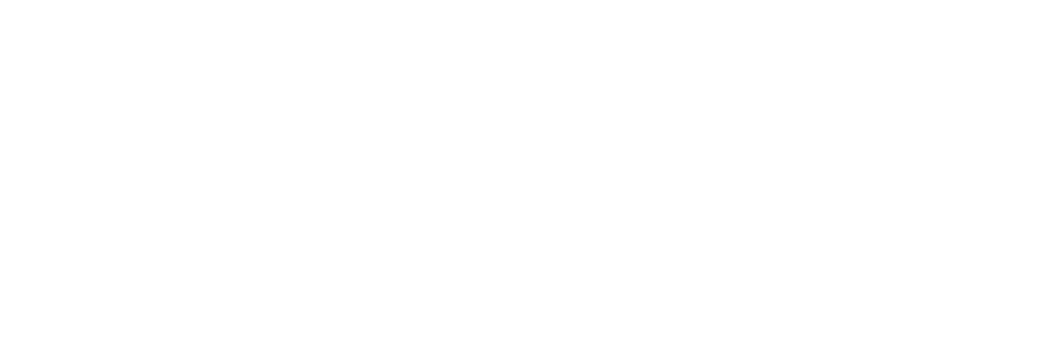
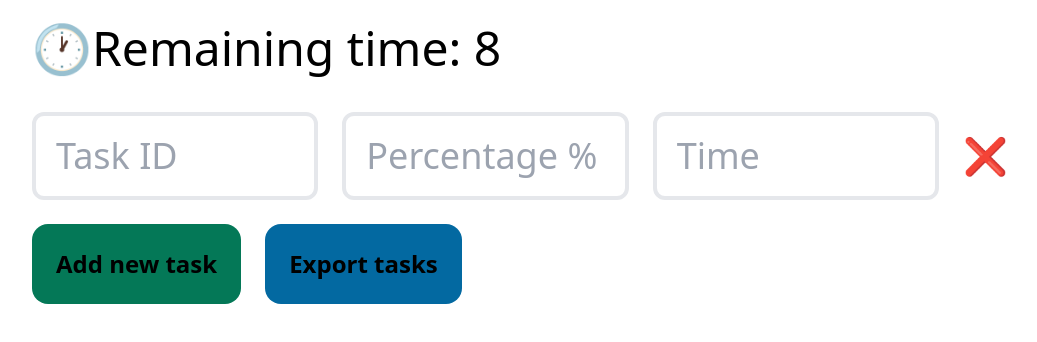
Before and after one commit to PedroL22/Task-Calculator, a React (Vite) app: page / in a window 1280 px wide. Shown: the top 342 px of the page, without its empty margins (120-1157 px from the left). Built offline with nearby package versions, Linux system fonts and the light colour scheme.

Commit message:
✨ feat: Add basic project structure and components

```diff
--- a/src/App.tsx
+++ b/src/App.tsx
@@ -1,9 +1,66 @@
-import { TaskInput } from '~/components/TaskInput'
+import { useState } from 'react'
+
+import { AddTaskButton } from '~/components/AddTaskButton'
+import { ExportButton } from '~/components/ExportButton'
+import { TaskRow } from '~/components/TaskRow'
+
+import { generateRandomID } from '~/utils/generateRandomID'
+
+import type { TaskEntity } from '~/entities/TaskEntity'
 
 export const App = () => {
+  const [remainingTime, setRemainingTime] = useState(8)
+  const [tasks, setTasks] = useState<TaskEntity[]>([
+    { id: generateRandomID(), code: '', percentage: undefined, time: undefined },
+  ])
+
+  const addTask = () => {
+    setTasks([...tasks, { id: generateRandomID(), code: '', percentage: undefined, time: undefined }])
+  }
+
+  const removeTask = (id: string) => {
+    const newTasks = tasks.filter((task) => task.id !== id)
+    setTasks(newTasks)
+  }
+
+  const handleExportData = () => {
+    const dataToExport = tasks.map((task) => {
+      return {
+        code: task.code,
+        percentage: task.percentage,
+        time: task.time,
+      }
+    })
+
+    console.log(dataToExport)
+  }
+
   return (
-    <main className='mx-auto max-w-screen-md'>
-      <TaskInput />
+    <main className='mx-auto max-w-screen-lg p-6'>
+      <h1 className='font-medium text-5xl'>🕐Remaining time: {remainingTime}</h1>
+
+      <div className='mt-10 flex flex-col'>
+        <div className='mb-6 flex flex-col space-y-4'>
+          {tasks.map((task) => {
+            return (
+              <TaskRow
+                key={task.id}
+                id={task.id}
+                code={task.code}
+                percentage={task.percentage}
+                time={task.time}
+                onClose={() => removeTask(task.id)}
+              />
+            )
+          })}
+        </div>
+
+        <div className='flex items-center space-x-6'>
+          <AddTaskButton onClick={addTask} />
+
+          <ExportButton onClick={handleExportData} />
+        </div>
+      </div>
     </main>
   )
 }
--- /dev/null
+++ b/src/components/AddTaskButton.tsx
@@ -0,0 +1,13 @@
+import type { ComponentProps } from 'react'
+
+export const AddTaskButton = (props: ComponentProps<'button'>) => {
+  return (
+    <button
+      {...props}
+      type='button'
+      className='w-fit select-none rounded-2xl bg-emerald-700 p-6 font-bold text-2xl transition-all ease-in hover:opacity-80'
+    >
+      Add new task
+    </button>
+  )
+}
--- /dev/null
+++ b/src/components/ExportButton.tsx
@@ -0,0 +1,13 @@
+import type { ComponentProps } from 'react'
+
+export const ExportButton = (props: ComponentProps<'button'>) => {
+  return (
+    <button
+      {...props}
+      type='button'
+      className='w-fit select-none rounded-2xl bg-sky-700 p-6 font-bold text-2xl transition-all ease-in hover:opacity-80'
+    >
+      Export tasks
+    </button>
+  )
+}
--- a/src/components/TaskInput.tsx
+++ b/src/components/TaskInput.tsx
@@ -4,6 +4,12 @@
   title?: string
 }
 
-export const TaskInput = ({ title }: TaskInputProps) => {
-  return <input />
+export const TaskInput = (props: TaskInputProps) => {
+  return (
+    <input
+      {...props}
+      placeholder={props.placeholder}
+      className='w-full rounded-xl border-4 p-5 text-4xl outline-none focus:border-gray-400 dark:text-black dark:placeholder:text-gray-600'
+    />
+  )
 }
--- /dev/null
+++ b/src/components/TaskRow.tsx
@@ -0,0 +1,23 @@
+import { TaskInput } from './TaskInput'
+
+import type { TaskEntity } from '~/entities/TaskEntity'
+
+type TaskRowProps = TaskEntity & {
+  onClose: () => void
+}
+
+export const TaskRow = (props: TaskRowProps) => {
+  return (
+    <div className='flex w-full items-center justify-between space-x-6'>
+      <TaskInput placeholder='Task ID' value={props.code} />
+
+      <TaskInput placeholder='Percentage %' value={props.percentage} />
+
+      <TaskInput placeholder='Time' value={props.time} />
+
+      <button type='button' className='text-4xl' onClick={props.onClose}>
+        ❌
+      </button>
+    </div>
+  )
+}
--- /dev/null
+++ b/src/entities/TaskEntity.ts
@@ -0,0 +1,6 @@
+export type TaskEntity = {
+  id: string
+  code: string
+  percentage?: number
+  time?: number
+}
--- /dev/null
+++ b/src/utils/generateRandomID.ts
@@ -0,0 +1,3 @@
+export const generateRandomID = () => {
+  return Math.random().toString(36).substring(2, 15)
+}
```
